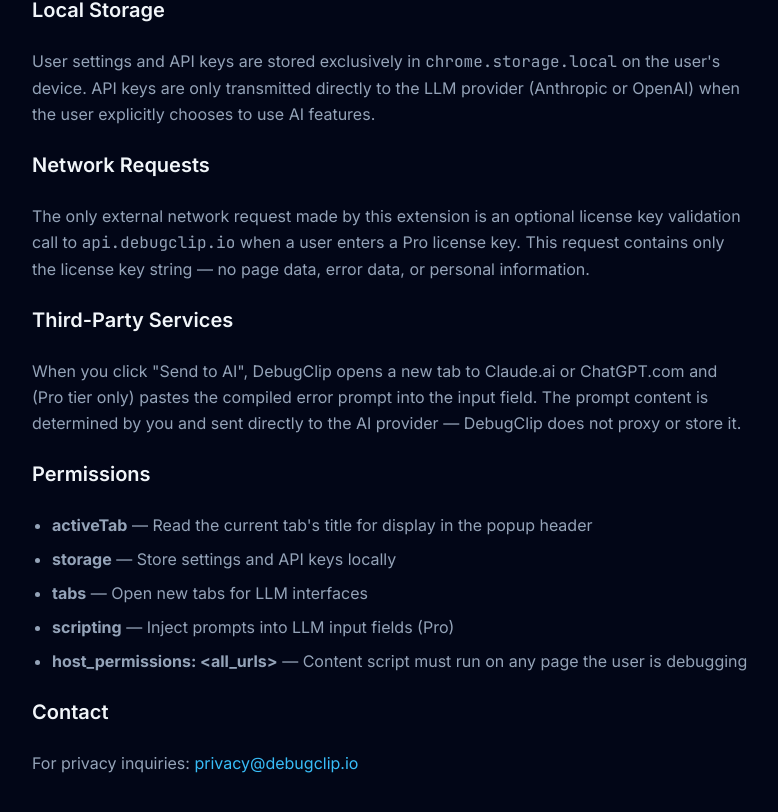
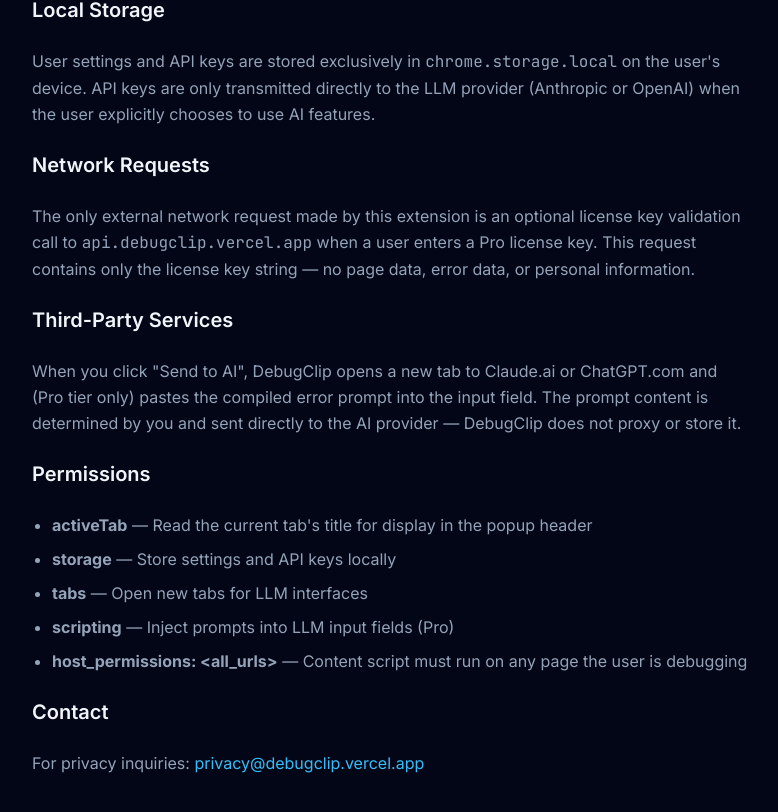
Before and after one commit to oussama-zbair/DebugClip, a Next.js app: page /privacy in a window 1280 px wide. Shown: the part 372-1184 px from the top of the page, without its empty margins (248-1026 px from the left). Built offline with nearby package versions, Linux system fonts and the light colour scheme.

Commit message:
Update URLs from debugclip.io to debugclip.vercel.app

```diff
--- a/src/app/layout.tsx
+++ b/src/app/layout.tsx
@@ -10,7 +10,7 @@
   openGraph: {
     title: "DebugClip — AI-Powered Debugging Copilot",
     description: "Capture browser errors and get AI fixes in one click.",
-    url: "https://debugclip.io",
+    url: "https://debugclip.vercel.app",
     siteName: "DebugClip",
     type: "website",
   },
--- a/src/app/page.tsx
+++ b/src/app/page.tsx
@@ -648,7 +648,7 @@
         </div>
         <div className="flex items-center gap-6 text-sm text-ds-textMuted">
           <a href="/privacy/" className="hover:text-ds-text transition-colors">Privacy Policy</a>
-          <a href="mailto:support@debugclip.io" className="hover:text-ds-text transition-colors">Support</a>
+          <a href="mailto:support@debugclip.vercel.app" className="hover:text-ds-text transition-colors">Support</a>
           <a href="https://twitter.com/debugclip" target="_blank" rel="noopener" className="hover:text-ds-text transition-colors">Twitter</a>
         </div>
         <p className="text-sm text-ds-textMuted">© 2025 DebugClip. All rights reserved.</p>
--- a/src/app/privacy/page.tsx
+++ b/src/app/privacy/page.tsx
@@ -22,7 +22,7 @@
         <h2 className="text-xl font-semibold text-ds-text mt-8">Network Requests</h2>
         <p>
           The only external network request made by this extension is an optional license key validation
-          call to <code>api.debugclip.io</code> when a user enters a Pro license key. This request
+          call to <code>api.debugclip.vercel.app</code> when a user enters a Pro license key. This request
           contains only the license key string — no page data, error data, or personal information.
         </p>
 
@@ -44,7 +44,7 @@
 
         <h2 className="text-xl font-semibold text-ds-text mt-8">Contact</h2>
         <p>
-          For privacy inquiries: <a href="mailto:privacy@debugclip.io" className="text-ds-blue hover:underline">privacy@debugclip.io</a>
+          For privacy inquiries: <a href="mailto:privacy@debugclip.vercel.app" className="text-ds-blue hover:underline">privacy@debugclip.vercel.app</a>
         </p>
       </div>
     </main>
```
Also changed, not shown: 1 other file (tests, documents, lock files or other folders).
